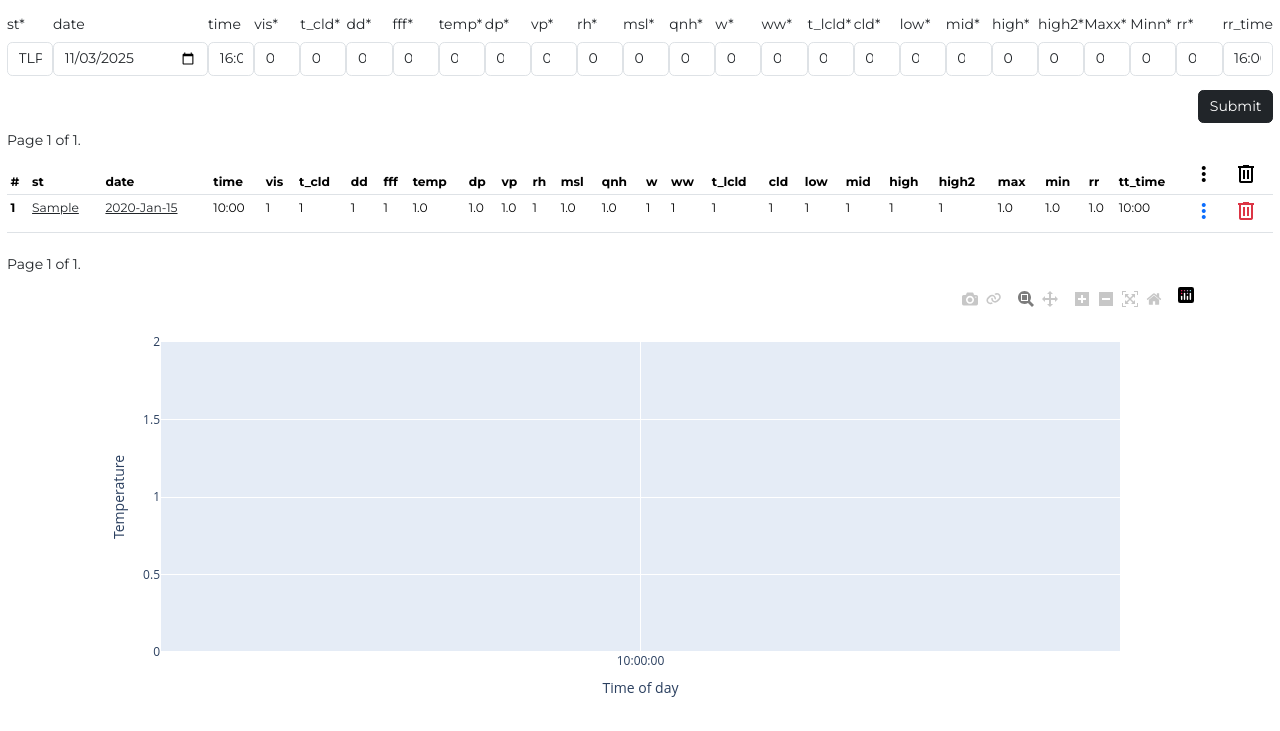
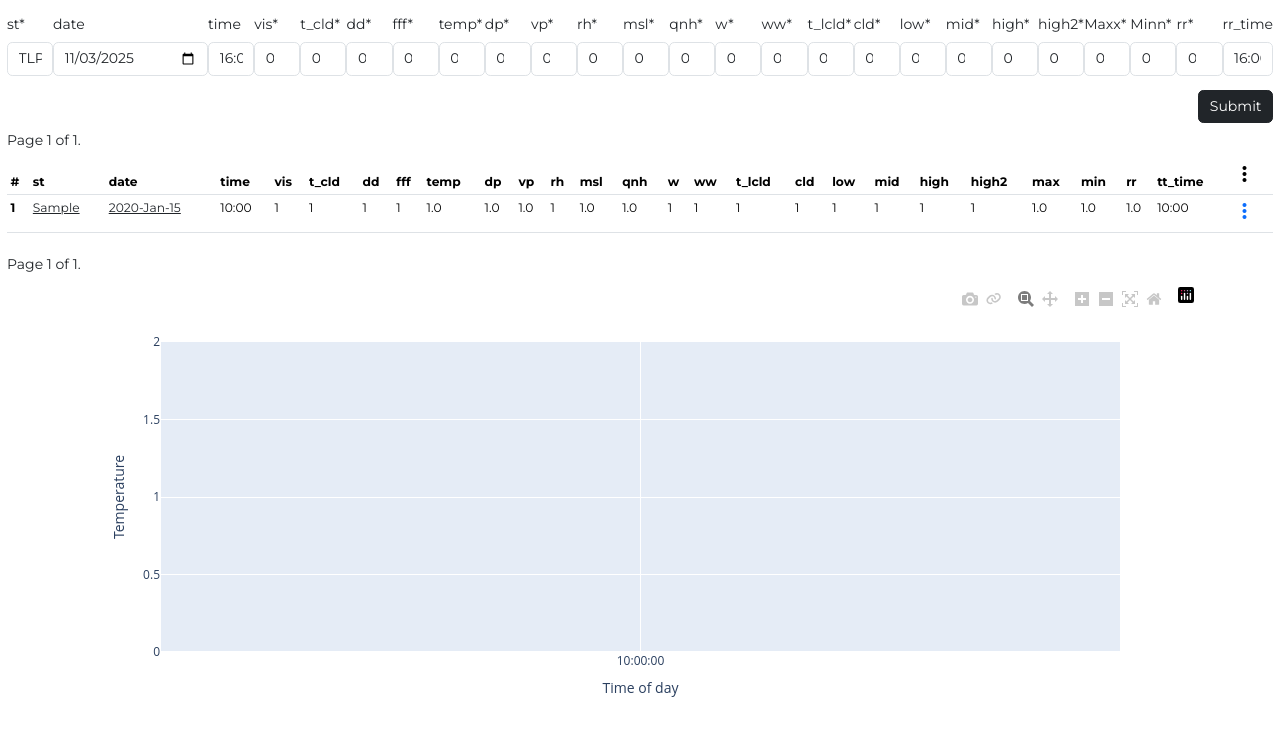
Before and after one commit to swelanauguste/works-MET, a Django app: page / in a window 1280 px wide. Shown: the part 77-808 px from the top of the page. Run offline with Django 5.2, Linux system fonts and the light colour scheme; tables that the repository leaves empty hold one stand-in row (values such as "Sample post"); parts of the project's set-up code (start-up, migrations or seed data) failed here and were passed over; some libraries are stand-ins or nearby versions.

Commit message:
removing the delete option

```diff
--- a/app/templates/reports/report_list.html
+++ b/app/templates/reports/report_list.html
@@ -66,9 +66,9 @@
                     <th scope="col"><span class="material-symbols-outlined">
                             more_vert
                         </span></th>
-                    <th scope="col"><span class="material-symbols-outlined">
+                    <!-- <th scope="col"><span class="material-symbols-outlined">
                             delete
-                        </span></th>
+                        </span></th> -->
                 </tr>
             </thead>
             <tbody>
@@ -109,11 +109,11 @@
                                 class="material-symbols-outlined">
                                 more_vert
                             </span></a></td>
-                    <td><a class="text-danger"
+                    <!-- <td><a class="text-danger"
                             href="{% url 'report-delete' ob.pk %}"><span
                                 class="material-symbols-outlined">
                                 delete
-                            </span></a></td>
+                            </span></a></td> -->
                 </tr>
                 {% endfor %}
             </tbody>
```
